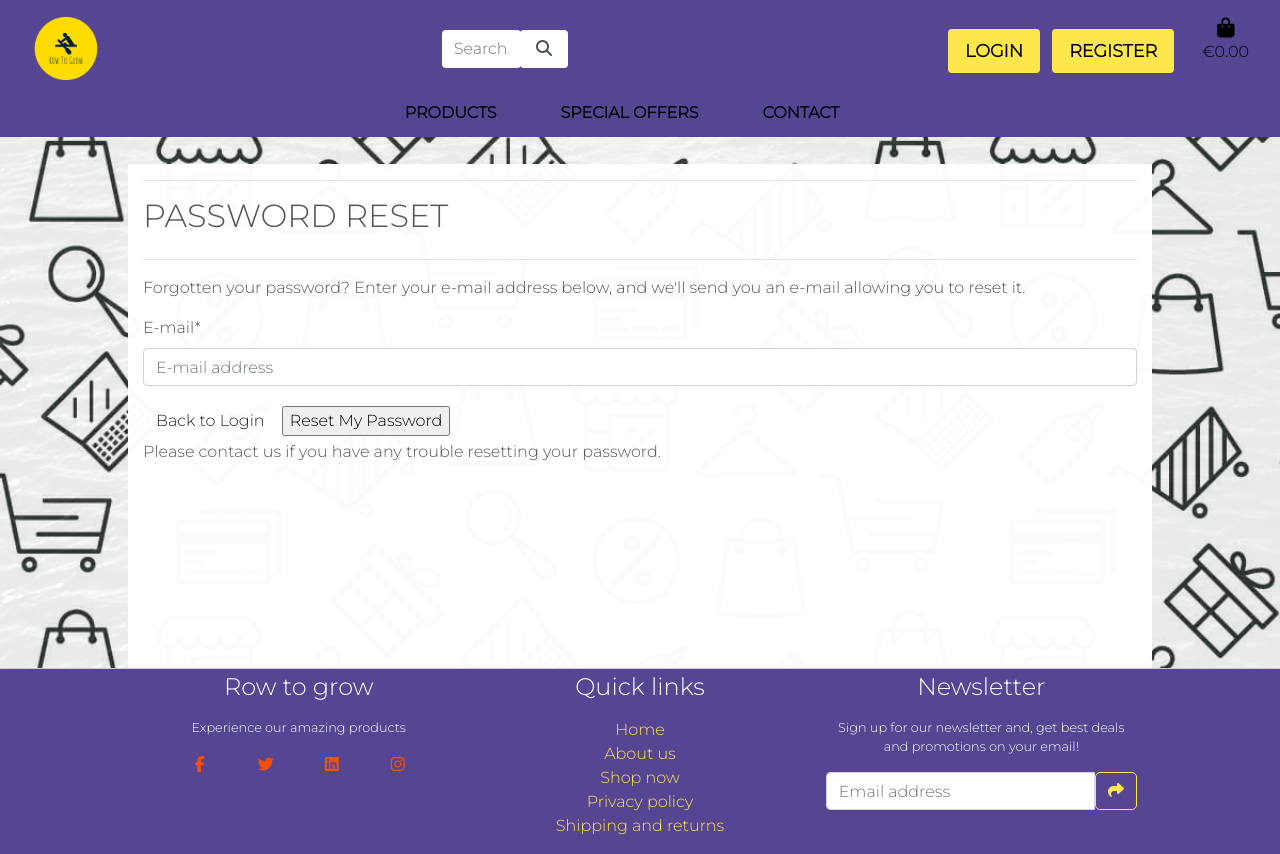
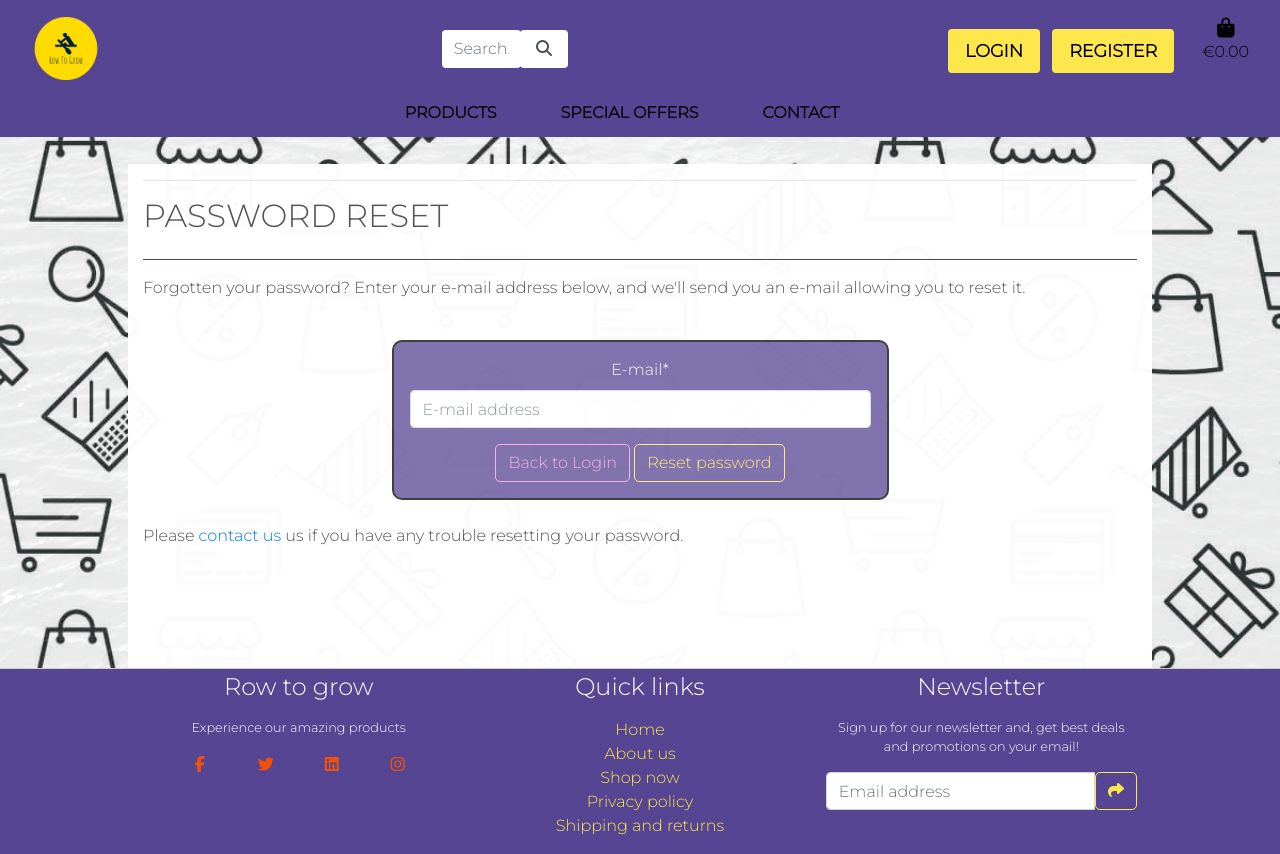
Before and after one commit to tmarkec/row_to_grow, a Django app: page /accounts/password/reset/ in a window 1280 px wide. Run offline with Django 3.2, Linux system fonts and the light colour scheme; some libraries are stand-ins or nearby versions.

Commit message:
add favicon, 500 page, style all auth password template

```diff
--- a/bag/urls.py
+++ b/bag/urls.py
@@ -3,8 +3,8 @@ from django.urls import path
 from . import views
 
 urlpatterns = [
-    path('', views.view_bag, name='view_bag'),
     path('add/<item_id>', views.add_to_bag, name='add_to_bag'),
     path('adjust/<item_id>', views.adjust_bag, name='adjust_bag'),
     path('remove/<item_id>/', views.remove_from_bag, name='remove_from_bag'),
+    path('', views.view_bag, name='view_bag'),
 ]
--- a/checkout/urls.py
+++ b/checkout/urls.py
@@ -3,7 +3,6 @@ from . import views
 from .webhooks import webhook
 
 urlpatterns = [
-    path("", views.checkout, name="checkout"),
     path(
         "checkout_succes/<order_number>",
         views.checkout_succes,
@@ -15,4 +14,5 @@ urlpatterns = [
         name="cache_checkout_data",
     ),
     path("wh/", webhook, name="webhook"),
+    path('', views.checkout, name="checkout"),
 ]
--- a/contact/urls.py
+++ b/contact/urls.py
@@ -2,6 +2,6 @@ from django.urls import path
 from . import views
 
 urlpatterns = [
+    path('success/', views.contact_success, name='contact_success'),
     path('', views.contact, name='contact'),
-    path('success/', views.contact_success, name='contact_success'),
 ]
--- a/home/urls.py
+++ b/home/urls.py
@@ -3,8 +3,8 @@ from django.urls import path
 from . import views
 
 urlpatterns = [
-    path('', views.index, name='home'),
     path('about/', views.about, name='about'),
     path('shipping_return/', views.shipping, name='shipping'),
     path('privacy_policy/', views.privacy, name='privacy'),
+    path('', views.index, name='home'),
 ]
--- a/products/urls.py
+++ b/products/urls.py
@@ -3,7 +3,6 @@ from django.urls import path
 from . import views
 
 urlpatterns = [
-    path('', views.all_products, name='products'),
     path('<int:product_id>', views.product_detail, name='product_detail'),
     path('add/', views.add_product, name='add_product'),
     path('edit/<int:product_id>/', views.edit_product, name='edit_product'),
@@ -13,4 +12,5 @@ urlpatterns = [
     path('delete_review/<int:review_id>', views.del_review, name='del_review'),
     path('update_review/<int:review_id>',
          views.update_review, name='update_review'),
+    path('', views.all_products, name='products'),
 ]
--- a/profiles/urls.py
+++ b/profiles/urls.py
@@ -2,7 +2,6 @@ from django.urls import path
 from . import views
 
 urlpatterns = [
-    path('', views.profile, name='profile'),
     path('info/', views.info, name='info'),
     path('history/', views.history, name='history'),
     path('wishlist/', views.wishlist, name='wishlist'),
@@ -16,4 +15,5 @@ urlpatterns = [
          views.order_history, name='order_history'),
     path('orders/<order_number>/pdf/',
          views.download_order_pdf, name='download_order_pdf'),
+    path('', views.profile, name='profile'),
 ]
--- a/row_to_grow/urls.py
+++ b/row_to_grow/urls.py
@@ -32,3 +32,4 @@ urlpatterns = [
 ] + static(settings.MEDIA_URL, document_root=settings.MEDIA_ROOT)
 
 handler404 = 'row_to_grow.views.handler404'
+handler500 = "row_to_grow.views.server_error"
--- a/static/css/base.css
+++ b/static/css/base.css
@@ -68,8 +68,9 @@ a:hover {
   }
 /* boxes login etc */
 .boxes {
-    background-color: #fde74c;
-    color: black;
+    background-color: #564592;
+    opacity: .75;
+    color: white;
     border: 2px solid black;
     border-radius: 10px;
 }
@@ -126,7 +127,16 @@ a:hover {
     border: 1px solid #000;
     border-radius: 10px;
   }
-
+.btn-cancel {
+    background: #564592;
+    color: #f896d8;
+    border: 1px solid #f896d8;
+    border-radius: 5px;
+}
+.btn-cancel:hover {
+    background:#f896d8;
+    color: #564592;
+}
 /* from Bulma */
 .icon {
     align-items: center;
--- a/templates/allauth/account/password_reset.html
+++ b/templates/allauth/account/password_reset.html
@@ -1,27 +1,23 @@
 {% extends "account/base.html" %}
-
-{% load i18n %}
-{% load account %}
-
-{% block head_title %}{% trans "Password Reset" %}{% endblock %}
-
 {% block inner_content %}
-
 <hr>
-    <h2 class="logo-font mb-4">{% trans "Password Reset" %}</h2>
-    <hr>
+<h2 class="logo-font mb-4">Password Reset</h2>
+<hr class="hr">
 {% if user.is_authenticated %}
 {% include "account/snippets/already_logged_in.html" %}
 {% endif %}
-
-    <p>{% trans "Forgotten your password? Enter your e-mail address below, and we'll send you an e-mail allowing you to reset it." %}</p>
+<p>Forgotten your password? Enter your e-mail address below, and we'll send you an e-mail allowing you to reset
+    it.</p>
+    <div class="row mx-auto">
+        <div class="col-sm-12 mx-auto col-md-6 my-4 text-center boxes m-2 p-3">
 
         <form method="POST" action="{% url 'account_reset_password' %}" class="password_reset">
             {% csrf_token %}
             {{ form|crispy }}
-        <a class="btn btn-outline-black rounded-0" href="{% url 'account_login' %}">Back to Login</a>
-        <input type="submit" value="{% trans 'Reset My Password' %}" />
+            <a class="btn btn-cancel" href="{% url 'account_login' %}">Back to Login</a>
+            <button type="submit" class="btn btn-back">Reset password</button>
         </form>
-
-    <p>{% blocktrans %}Please contact us if you have any trouble resetting your password.{% endblocktrans %}</p>
+    </div>
+</div>
+<p>Please <a href="{% url 'contact' %}">contact us</a> us if you have any trouble resetting your password.</p>
 {% endblock %}
--- a/templates/allauth/account/password_reset_from_key_done.html
+++ b/templates/allauth/account/password_reset_from_key_done.html
@@ -8,4 +8,10 @@
     <h2 class="logo-font mb-4">{% trans "Change Password" %}</h2>
     <hr>
     <p>{% trans 'Your password is now changed.' %}</p>
+    <a href="{% url 'products' %}" class="btn btn-outline-black btn-lg">
+        <span class="icon">
+            <i class="fas fa-chevron-left"></i>
+        </span>
+        <span class="text-uppercase">Go Shopping</span>
+    </a>
 {% endblock %}
--- a/templates/base.html
+++ b/templates/base.html
@@ -21,7 +21,7 @@
         integrity="sha384-Vkoo8x4CGsO3+Hhxv8T/Q5PaXtkKtu6ug5TOeNV6gBiFeWPGFN9MuhOf23Q9Ifjh" crossorigin="anonymous">
     <link href="https://fonts.googleapis.com/css2?family=Montserrat:wght@300&display=swap" rel="stylesheet">
     <link rel="stylesheet" href="https://cdnjs.cloudflare.com/ajax/libs/font-awesome/4.7.0/css/font-awesome.min.css">
-
+    <link rel="shortcut icon" href="{% static 'images/favicon-32x32.png' %}" type="image/x-icon">
     <link rel="stylesheet" href="{% static 'css/base.css' %}">
     {% endblock %}
 
```
Also changed, not shown: row_to_grow/views.py (+8 -1 lines), templates/allauth/account/login.html (+6 -26 lines), templates/allauth/account/logout.html (+7 -11 lines), templates/allauth/account/password_reset_done.html (+5 -8 lines), templates/allauth/account/password_reset_from_key.html (+10 -4 lines), templates/errors/500.html (added, +35 -0 lines), static/images/favicon-32x32.png (added). Lines whose indentation alone changed are shown as unchanged.
